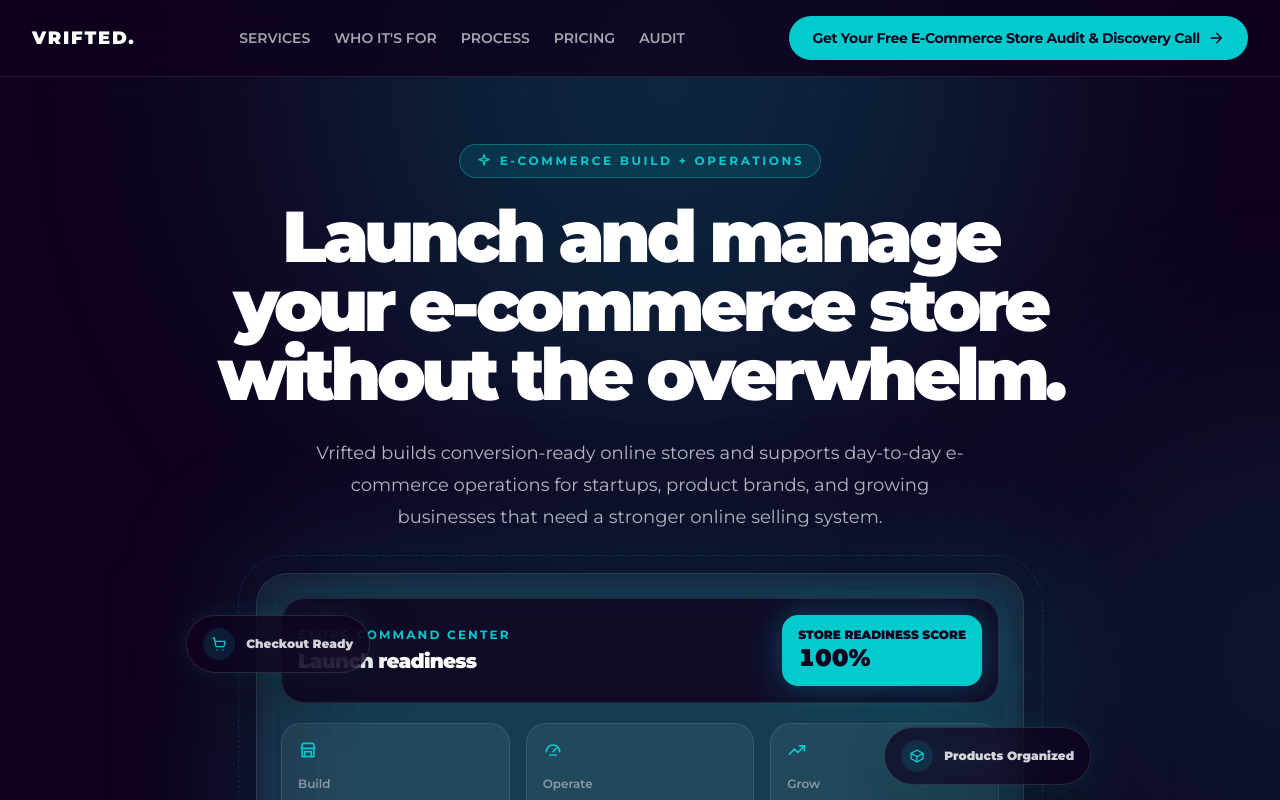
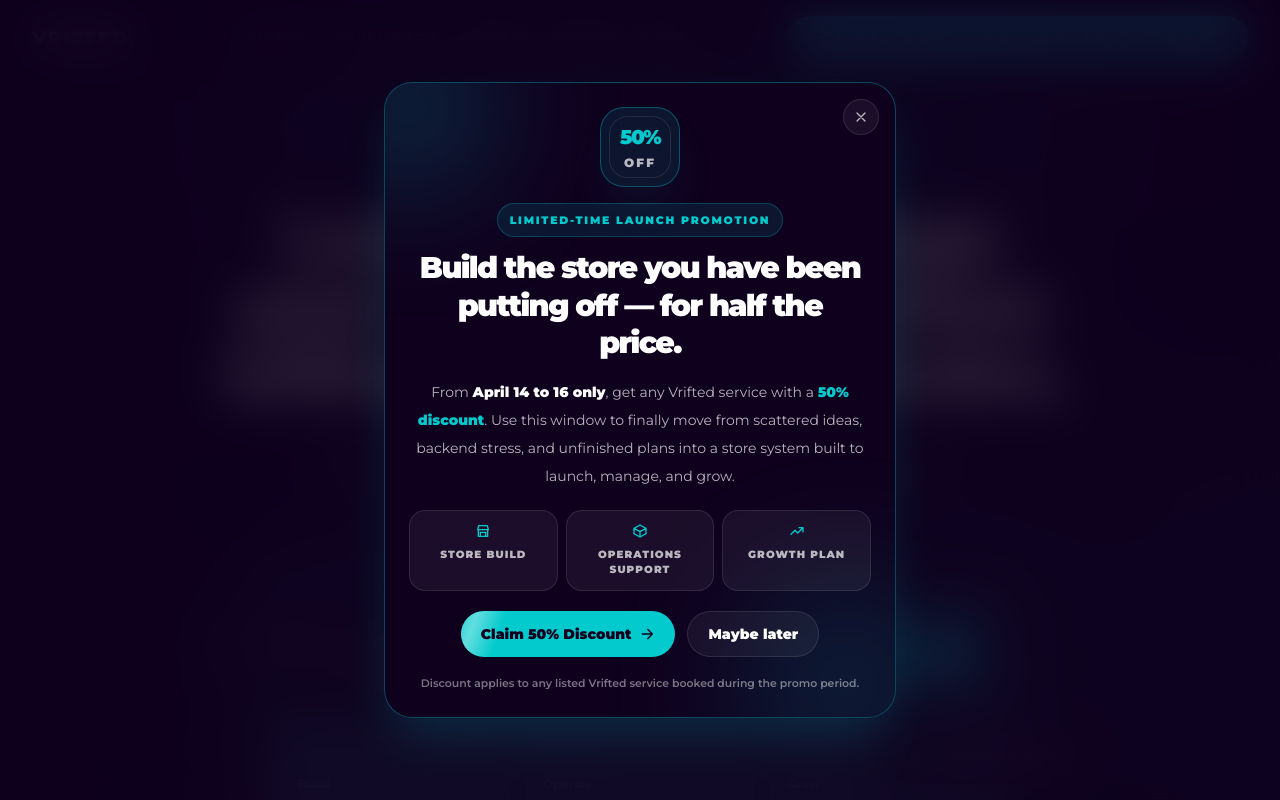
Before and after one commit to jayquiachon/vrifted-website, a React (Vite) app: page / in a window 1280 px wide. Shown: the top 800 px of the page. Built offline with nearby package versions, Linux system fonts and the light colour scheme.

Commit message:
add pop up

```diff
--- a/src/App.jsx
+++ b/src/App.jsx
@@ -354,6 +354,7 @@
 // Main landing page component.
 export default function VriftedWebsite() {
   const [menuOpen, setMenuOpen] = useState(false);
+  const [promoModalOpen, setPromoModalOpen] = useState(false);
   const [submitted, setSubmitted] = useState(false);
   const [submissionText, setSubmissionText] = useState("");
   const [copiedSubmission, setCopiedSubmission] = useState(false);
@@ -365,6 +366,15 @@
   const [processProgress, setProcessProgress] = useState(0);
   const processRef = useRef(null);
   const pageRef = useRef(null);
+
+  // Opening promotion popup delay. The modal appears shortly after the page loads instead of immediately.
+  useEffect(() => {
+    const promoDelay = window.setTimeout(() => {
+      setPromoModalOpen(true);
+    }, 2000);
+
+    return () => window.clearTimeout(promoDelay);
+  }, []);
 
   // Hero score counter animation. It respects reduced-motion user preferences.
   useEffect(() => {
@@ -462,6 +472,14 @@
 
     return () => observer.disconnect();
   }, []);
+
+  // Promotion CTA handler. It closes the promo popup and scrolls visitors to the audit form.
+  function goToAuditForm() {
+    setPromoModalOpen(false);
+    window.setTimeout(() => {
+      document.getElementById("audit")?.scrollIntoView({ behavior: "smooth", block: "start" });
+    }, 80);
+  }
 
   // Contact form handler. It sends the form details directly to info@vrifted.com through FormSubmit.
   async function handleSubmit(event) {
@@ -1270,6 +1288,64 @@
         </section>
       </main>
 
+      {/* Opening promotion modal: highlights the limited-time 50% service discount and sends visitors to the contact form. */}
+      {promoModalOpen && (
+        <div className="success-modal-backdrop modal-scroll-lock fixed inset-0 z-[90] flex items-center justify-center bg-[#0f011e]/86 px-5 backdrop-blur-xl" role="dialog" aria-modal="true" aria-labelledby="promo-modal-title">
+          <div className="success-modal-card relative w-full max-w-md overflow-hidden rounded-[1.75rem] border border-[#03cacd]/35 bg-[#0f011e] p-5 text-center shadow-2xl shadow-[#03cacd]/20 sm:max-w-lg sm:p-6">
+            <button type="button" onClick={() => setPromoModalOpen(false)} className="absolute right-4 top-4 flex h-9 w-9 items-center justify-center rounded-full border border-white/10 bg-white/[0.055] text-white/70 transition hover:border-[#03cacd]/50 hover:text-[#03cacd]" aria-label="Close promotion popup">
+              <Icon name="x" className="h-4 w-4" />
+            </button>
+
+            <div className="pointer-events-none absolute -left-16 -top-16 h-44 w-44 rounded-full bg-[#03cacd]/20 blur-3xl" />
+            <div className="pointer-events-none absolute -bottom-20 -right-16 h-56 w-56 rounded-full bg-[#03cacd]/14 blur-3xl" />
+
+            <div className="relative mx-auto mb-4 flex h-20 w-20 items-center justify-center rounded-[1.5rem] border border-[#03cacd]/35 bg-[#03cacd]/10 shadow-2xl shadow-[#03cacd]/10">
+              <div className="absolute inset-2 rounded-[1.15rem] border border-white/10" />
+              <div className="text-center">
+                <p className="text-xl font-black tracking-[-0.08em] text-[#03cacd]">50%</p>
+                <p className="mt-1 text-xs font-black uppercase tracking-[0.18em] text-white/70">Off</p>
+              </div>
+            </div>
+
+            <p className="relative mb-3 inline-flex rounded-full border border-[#03cacd]/25 bg-[#03cacd]/10 px-3 py-2 text-[0.68rem] font-black uppercase tracking-[0.16em] text-[#03cacd]">
+              Limited-Time Launch Promotion
+            </p>
+            <h2 id="promo-modal-title" className="relative mx-auto max-w-md text-2xl font-black leading-tight tracking-[-0.055em] text-white sm:text-3xl">
+              Build the store you have been putting off — for half the price.
+            </h2>
+            <p className="relative mx-auto mt-4 max-w-md text-sm leading-7 text-white/70">
+              From <span className="font-black text-white">April 14 to 16 only</span>, get any Vrifted service with a <span className="font-black text-[#03cacd]">50% discount</span>. Use this window to finally move from scattered ideas, backend stress, and unfinished plans into a store system built to launch, manage, and grow.
+            </p>
+
+            <div className="relative mt-5 grid gap-2 sm:grid-cols-3">
+              {[
+                { icon: "store", label: "Store Build" },
+                { icon: "package", label: "Operations Support" },
+                { icon: "trend", label: "Growth Plan" },
+              ].map((item) => (
+                <div key={item.label} className="rounded-[1rem] border border-white/10 bg-white/[0.055] p-3">
+                  <Icon name={item.icon} className="mx-auto mb-2 h-4 w-4 text-[#03cacd]" />
+                  <p className="text-[0.65rem] font-black uppercase tracking-[0.1em] text-white/70">{item.label}</p>
+                </div>
+              ))}
+            </div>
+
+            <div className="relative mt-5 flex flex-col gap-3 sm:flex-row sm:justify-center">
+              <button type="button" onClick={goToAuditForm} className="cta-button inline-flex w-full items-center justify-center gap-2 rounded-full bg-[#03cacd] px-5 py-3 text-sm font-black text-[#0f011e] transition hover:bg-white hover:shadow-[0_0_38px_rgba(3,202,205,0.38)] sm:w-auto">
+                Claim 50% Discount <Icon name="arrow" className="h-4 w-4" />
+              </button>
+              <button type="button" onClick={() => setPromoModalOpen(false)} className="inline-flex w-full items-center justify-center gap-2 rounded-full border border-white/10 bg-white/5 px-5 py-3 text-sm font-black text-white transition hover:border-[#03cacd]/50 hover:bg-[#03cacd]/10 sm:w-auto">
+                Maybe later
+              </button>
+            </div>
+
+            <p className="relative mt-4 text-[0.68rem] font-semibold leading-5 text-white/45">
+              Discount applies to any listed Vrifted service booked during the promo period.
+            </p>
+          </div>
+        </div>
+      )}
+
       {/* Email modal: displays the business email and gives visitors a direct mail link. */}
       {emailModalOpen && (
         <div className="success-modal-backdrop modal-scroll-lock fixed inset-0 z-[80] flex items-center justify-center bg-[#0f011e]/82 px-5 backdrop-blur-xl" role="dialog" aria-modal="true" aria-labelledby="email-modal-title">
```
